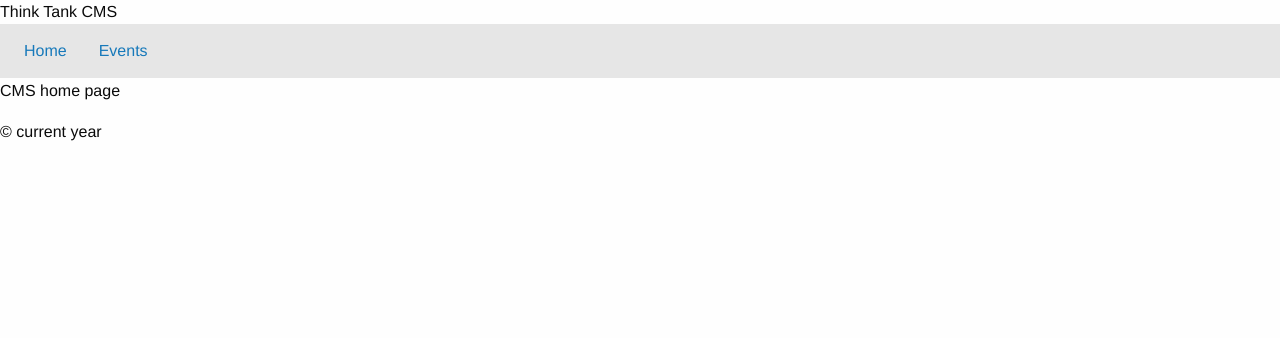
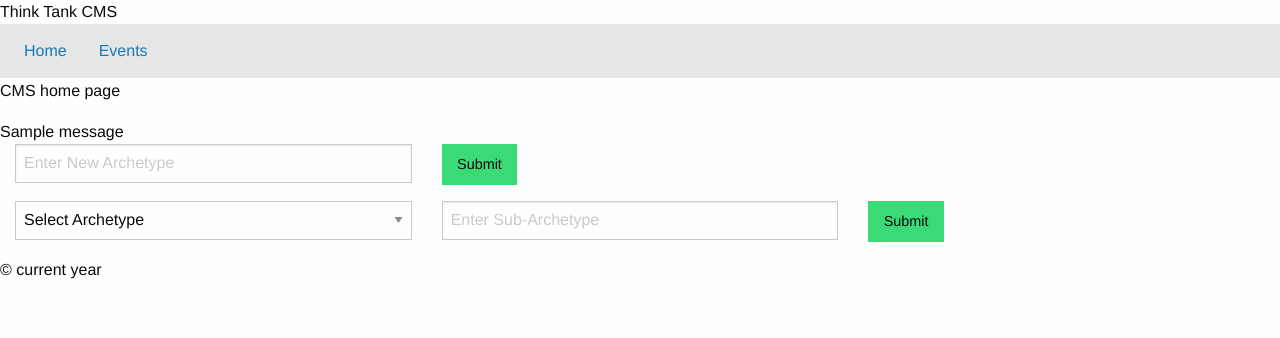
Before and after one commit to zefrof/thinkTank, a Flask app: template app/templates/cms/home.html in a window 1280 px wide. Shown: the top 338 px of the page. Run offline with Flask 2, Linux system fonts and the light colour scheme; the template is opened without the code that fills it: most values are stand-ins (such as "Sample title", 1, 10 or a date in 2020); one stand-in notice (Sample message) is shown; some libraries are stand-ins or nearby versions.

Commit message:
lots of changes

```diff
--- a/app/app.py
+++ b/app/app.py
@@ -62,7 +62,7 @@ def edit():
 	event.cid = urlFilter(result['link'])
 
 	if event.cid == 0:
-		return render_template('/eventExists.html')
+		return render_template('/submit.html')
 
 	event.getEvent(dbm)
 
@@ -120,7 +120,11 @@ def cmsHome():
 	try:
 		check = user.verifyUser(session['id'])
 		if check == True:
-			return render_template('cms/home.html')
+			dbm = Database()
+			cont = Content()
+			ark = cont.getArk(dbm, 1)
+
+			return render_template('cms/home.html', ark = ark)
 	except:
 		pass
 
@@ -247,3 +251,72 @@ def delEvent(eid = 0):
 			return redirect(url_for('home'))
 	except:
 		return redirect(url_for('home'))
+
+@app.route('/skip/<int:eid>')
+def skip(eid = 0):
+	user = User()
+	try:
+		check = user.verifyUser(session['id'])
+		if check == True:
+			dbm = Database()
+
+			event = Event()
+			event.cid = eid
+			event.skipEvent(dbm)
+
+			return redirect(url_for('editEvent'))
+		else:
+			return redirect(url_for('home'))
+	except:
+		return redirect(url_for('home'))
+
+@app.route('/archetype/', methods = ['POST', 'GET'])
+def archetype():
+	user = User()
+	try:
+		check = user.verifyUser(session['id'])
+		if check == True:
+			if request.method == 'POST':
+				result = request.form
+				dbm = Database()
+				with dbm.con:
+					dbm.cur.execute("SELECT id FROM archetypes WHERE name LIKE %s", (result['ark'], ))
+
+					if dbm.cur.rowcount >= 1:
+						flash("Archetype already exists.")
+					else:
+						dbm.cur.execute("INSERT INTO archetypes (name) VALUES (%s)", (result['ark'], ))
+						flash("Archetype added.")
+
+			return redirect(url_for('cmsIndex'))
+		else:
+			return redirect(url_for('home'))
+	except:
+		return redirect(url_for('home'))
+
+@app.route('/subarchetype/', methods = ['POST', 'GET'])
+def subArchetype():
+	user = User()
+	try:
+		check = user.verifyUser(session['id'])
+		if check == True:
+			if request.method == 'POST':
+				result = request.form
+				dbm = Database()
+				with dbm.con:
+					dbm.cur.execute("SELECT id FROM subArchetypes WHERE name LIKE %s", (result['subArk'], ))
+
+					if dbm.cur.rowcount >= 1:
+						fetch = dbm.cur.fetchone()
+						dbm.cur.execute("INSERT INTO subArchetypeToArchetype (subArchetypeId, archetypeId) VALUES (%s, %s)", (fetch[0], result['ark']))
+					else:
+						dbm.cur.execute("INSERT INTO subArchetypes (name) VALUES (%s)", (result['subArk'], ))
+						arkId = dbm.cur.lastrowid
+						dbm.cur.execute("INSERT INTO subArchetypeToArchetype (subArchetypeId, archetypeId) VALUES (%s, %s)", (arkId, result['ark']))
+
+			return redirect(url_for('cmsIndex'))
+		else:
+			return redirect(url_for('home'))
+	except Exception as e:
+		print(e)
+		return redirect(url_for('home'))
--- a/app/classes/card.py
+++ b/app/classes/card.py
@@ -252,7 +252,10 @@ class Card:
 					dbm.cur.execute("SELECT id FROM cards WHERE REPLACE(name , '-', ' ') LIKE %s ORDER BY releaseDate DESC", (name, ))
 					fetch = dbm.cur.fetchone()
 
-			return fetch[0]
+			try:
+				return fetch[0]
+			except:
+				print(name)
 
 	def commitCard(self, dbm):
 		with dbm.con:
--- a/app/classes/deck.py
+++ b/app/classes/deck.py
@@ -13,11 +13,12 @@ class Deck:
 
 		self.cid = 0
 		self.price = 0
+		self.ord = 0
 
 	def commitDeck(self, dbm, eventId, new = 1):
 		with dbm.con:
 			if new == 1:
-				dbm.cur.execute("INSERT INTO decks (name, pilot, finish) VALUES (%s, %s, %s)", (self.name, self.pilot, self.finish))
+				dbm.cur.execute("INSERT INTO decks (name, pilot, finish, `order`) VALUES (%s, %s, %s, %s)", (self.name, self.pilot, self.finish, self.ord))
 				deckId = dbm.cur.lastrowid
 
 				self.deckToEvent(dbm, deckId, eventId)
--- a/app/classes/general.py
+++ b/app/classes/general.py
@@ -93,6 +93,10 @@ class Content:
 			fetch = dbm.cur.fetchone()
 			return fetch[0]
 
+	def getMetagame(self, dbm, fid, startDate, endDate):
+		with dbm.con:
+			dbm.cur.execute("SELECT d.id, d.name, a.name, e.`date` FROM magic.decks d JOIN magic.archetypeToDeck atd ON atd.deckId = d.id JOIN magic.archetypes a ON a.id = atd.archetypeId JOIN magic.deckToEvent dte ON dte.deckId  = d.id JOIN magic.eventToFormat etf ON etf.eventId = dte.eventId JOIN magic.events e ON e.id = dte.eventId WHERE etf.formatId = %s AND e.`date` BETWEEN %s AND %s", (fid, startDate, endDate))
+
 class Database:
 	def __init__(self):
 
--- a/app/static/js/app.js
+++ b/app/static/js/app.js
@@ -21,3 +21,7 @@ function showImage(imgUrl, altText, price = '0.00', foilPrice = '0.00') {
 		document.getElementById('foilPrice').innerText = foilPrice + '$';
 	}
 }
+
+function getSubArk(arkId) {
+	console.log(arkId);
+}
--- a/app/templates/cms/cmsLayout.html
+++ b/app/templates/cms/cmsLayout.html
@@ -29,8 +29,10 @@
 			<script src="https://cdn.jsdelivr.net/npm/foundation-sites@6.4.3/dist/js/foundation.min.js" integrity="sha256-mRYlCu5EG+ouD07WxLF8v4ZAZYCA6WrmdIXyn1Bv9Vk= sha384-KzKofw4qqetd3kvuQ5AdapWPqV1ZI+CnfyfEwZQgPk8poOLWaabfgJOfmW7uI+AV sha512-0gHfaMkY+Do568TgjJC2iMAV0dQlY4NqbeZ4pr9lVUTXQzKu8qceyd6wg/3Uql9qA2+3X5NHv3IMb05wb387rA==" crossorigin="anonymous"></script>
 			<!-- Starting up Foundation JS -->
 			<script>$(document).foundation();</script>
-			<!-- Style sheets -->
+			<!-- Style sheet -->
 			<link rel="stylesheet" href="{{ url_for('static', filename='css/cms.css') }}">
+			<!-- Custom JS -->
+			<script src="{{ url_for('static', filename='js/app.js') }}"></script>
 		</footer>
 	</body>
 </html>
--- a/app/templates/cms/home.html
+++ b/app/templates/cms/home.html
@@ -1,4 +1,42 @@
 {% extends "/cms/cmsLayout.html" %}
 {% block body %}
 	<p>CMS home page</p>
+	{% with messages = get_flashed_messages() %}
+		 {% if messages %}
+			{% for message in messages %}
+			   <span>{{ message }}</span>
+			{% endfor %}
+		 {% endif %}
+	  {% endwith %}
+	<div>
+		<form id="arkForm" action="/archetype/" method="post">
+			<div class="grid-x grid-padding-x">
+				<div class="cell small-12 medium-4 large-4">
+					<input type="text" name="ark" placeholder="Enter New Archetype">
+				</div>
+				<div class="cell small-12 medium-4 large-4">
+					<input type="submit" class="success button" value="Submit">
+				</div>
+			</div>
+		</form>
+		<form id="subArkForm" action="/subarchetype/" method="post">
+			<div class="grid-x grid-padding-x">
+				<div class="cell small-12 medium-4 large-4">
+					<select name="ark">
+						<option>Select Archetype</option>
+						{% for a in ark %}
+							<option value="{{a}}">{{ark[a]}}</option>
+						{% endfor %}
+					</select>
+				</div>
+				<div class="cell small-12 medium-4 large-4">
+					<input type="text" name="subArk" placeholder="Enter Sub-Archetype">
+				</div>
+				<div class="cell small-12 medium-4 large-4">
+					<input type="submit" class="success button" value="Submit">
+				</div>
+			</div>
+		</form>
+	</div>
+
 {% endblock %}
```
Also changed, not shown: app/classes/event.py (+5 -2 lines), app/eventFetchv2.py (+6 -3 lines), app/templates/cms/editEvent.html (+7 -5 lines), app/templates/edit.html (+5 -4 lines).
